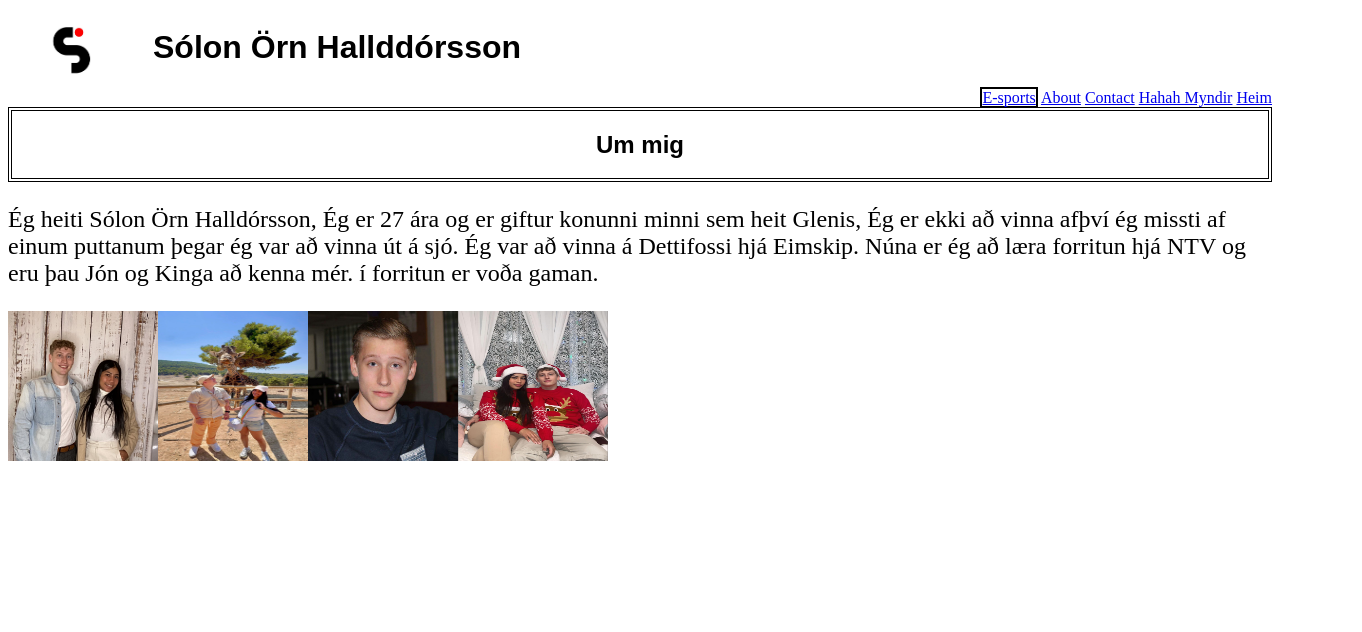
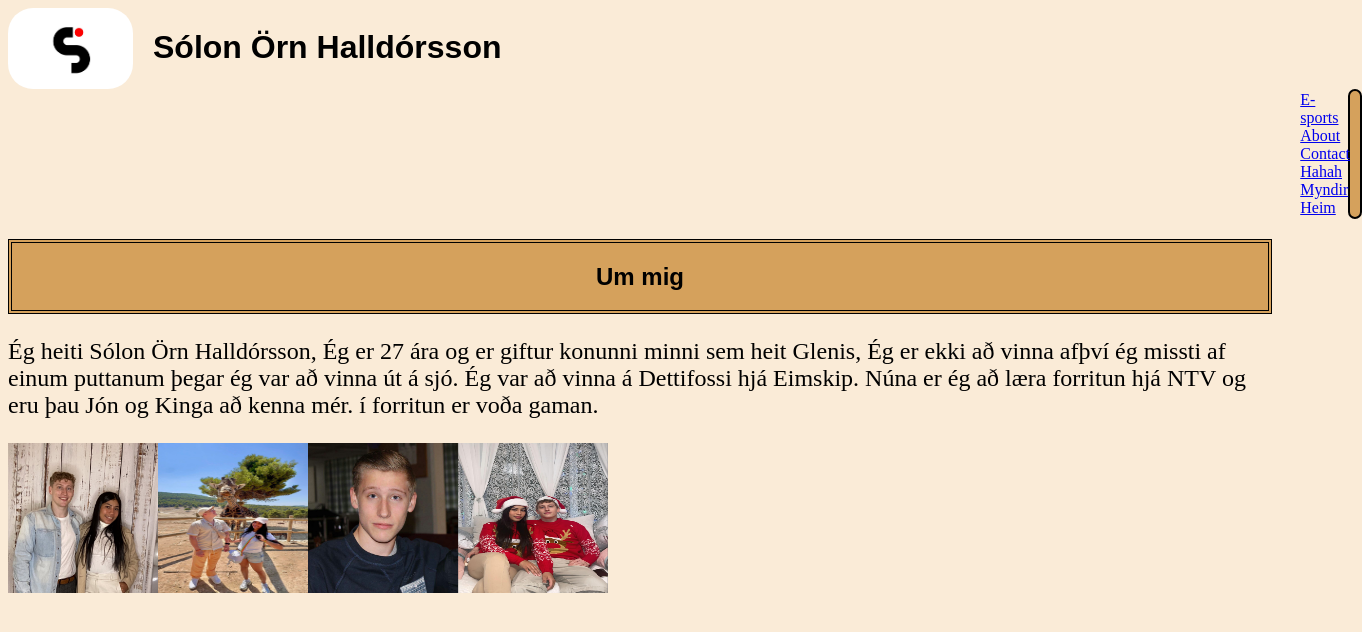
Before and after one commit to SolomonMaximus/Skilaverkefni1, a plain HTML site: page index.html in a window 1280 px wide. Shown: the whole page, 1362 px wide, since content can reach past the window. Drawn offline with Linux system fonts and the light colour scheme.

Commit message:
kl8 fös

```diff
--- a/index.html
+++ b/index.html
@@ -8,15 +8,14 @@
   <body class="body">
     <header>
       <div class="header-left">
-        <img src="Myndir/Logo.jpg" class="logo" />
-        <h1>Sólon Örn Hallddórsson</h1>
+        <img src="Myndir/Logo.jpg" 2 width="125px" class="logo" />
+        <h1>Sólon Örn Halldórsson</h1>
       </div>
+    </header>
 
     <div class="header-right">
       <nav>
-          <a style="border: 2px solid black" href="https://www.esports.is"
-            >E-sports</a
-          >
+        <a href="https://www.esports.is">E-sports</a>
         <a href="about.html">About</a>
         <a href="contact.html">Contact</a>
         <a href="myndir.html">Hahah Myndir</a>
@@ -33,9 +32,9 @@
         <p style="font-size: 24px">
           Ég heiti Sólon Örn Halldórsson, Ég er 27 ára og er giftur konunni
           minni sem heit Glenis, Ég er ekki að vinna afþví ég missti af einum
-            puttanum þegar ég var að vinna út á sjó. Ég var að vinna á
-            Dettifossi hjá Eimskip. Núna er ég að læra forritun hjá NTV og eru
-            þau Jón og Kinga að kenna mér. í forritun er voða gaman.
+          puttanum þegar ég var að vinna út á sjó. Ég var að vinna á Dettifossi
+          hjá Eimskip. Núna er ég að læra forritun hjá NTV og eru þau Jón og
+          Kinga að kenna mér. í forritun er voða gaman.
         </p>
 
         <div class="myndir">
@@ -45,6 +44,5 @@
         </div>
       </section>
     </main>
-    </header>
   </body>
 </html>
--- a/styles.css
+++ b/styles.css
@@ -1,12 +1,17 @@
-.logo {
-    border: 4px; color:black;
-    width: 125px;
+.logo{
+     border-radius: 25px;
+
 }
 .header-right{
     display: flex;
     align-items: center;
     gap: 50px;
     justify-content: flex-end;
+    border: 2px solid black;
+    border-radius: 20px;
+    margin-left: 1340px;
+    padding-right: 10px;
+    background-color: rgb(213, 161, 92);
 }
 
 .header-left{
@@ -16,6 +21,7 @@
   font-optical-sizing: auto;
   font-weight: 400;
   font-style: normal;
+  background-color: antiquewhite;
 
 }
 
@@ -36,4 +42,10 @@
   font-style: normal;
   border: 4px solid black;
   border-style: double;
+  margin-top: 20px;
+  background-color: rgb(213, 161, 92);
 }
+.body{
+    background-color: antiquewhite;
+
+}
```
Also changed, not shown: Hahamyndir.html (renamed from myndir.html). Lines whose indentation alone changed are shown as unchanged.
